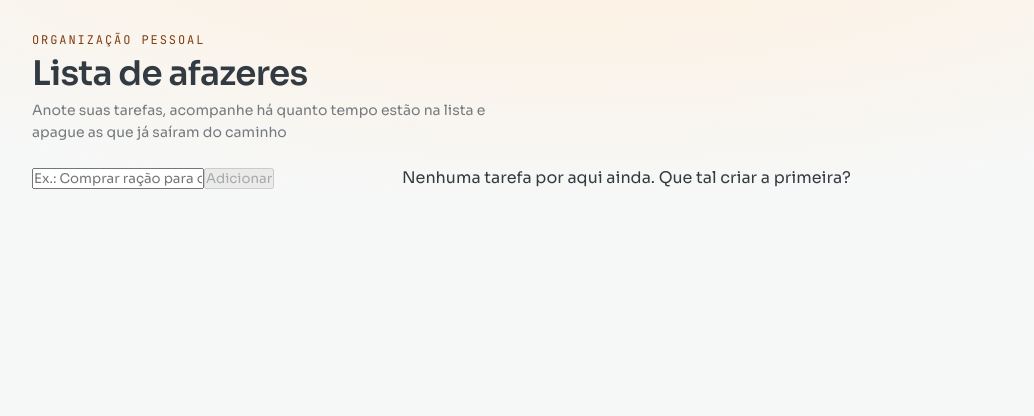
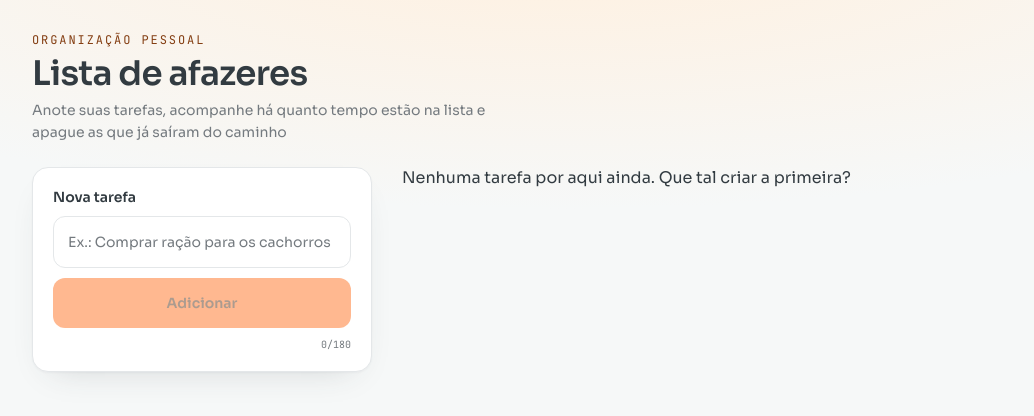
Before and after one commit to taynasales/desafio-todo-list, a React (Vite) app: page / in a window 1280 px wide. Shown: the top 416 px of the page, without its empty margins (78-1112 px from the left). Built offline with nearby package versions, Linux system fonts and the light colour scheme.

Commit message:
feat: estiliza formulario e limita titulo a 180 caracteres

```diff
--- /dev/null
+++ b/src/components/TaskForm.module.css
@@ -0,0 +1,74 @@
+.card {
+  background: var(--surface);
+  border: 1px solid var(--border);
+  border-radius: 16px;
+  padding: 20px;
+  display: flex;
+  flex-direction: column;
+  gap: 10px;
+  box-shadow:
+    0 1px 2px rgb(50 59 65 / 0.04),
+    0 14px 34px -20px rgb(50 59 65 / 0.22);
+}
+
+.label {
+  font-size: 14px;
+  font-weight: 600;
+}
+
+.input {
+  height: 52px;
+  padding: 14px 14px;
+  font-size: 14px;
+  color: var(--ink);
+  background: var(--surface);
+  border: 1px solid var(--border);
+  border-radius: 12px;
+  transition:
+    border-color 140ms ease,
+    box-shadow 140ms ease;
+}
+
+.input::placeholder {
+  color: var(--ink-soft);
+}
+
+.input:focus {
+  outline: none;
+  border-color: var(--brand);
+  box-shadow: 0 0 0 3px rgb(255 99 11 / 0.18);
+}
+
+.button {
+  height: 50px;
+  padding: 12px 20px;
+  font-size: 14px;
+  font-weight: 600;
+  color: var(--on-brand);
+  background: var(--brand);
+  border: none;
+  border-radius: 12px;
+  transition:
+    background 140ms ease,
+    transform 120ms ease;
+}
+
+.button:hover:not(:disabled) {
+  background: var(--brand-pressed);
+}
+
+.button:active:not(:disabled) {
+  transform: scale(0.985);
+}
+
+.button:disabled {
+  opacity: 0.45;
+  cursor: not-allowed;
+}
+
+.counter {
+  font-family: var(--font-mono);
+  font-size: 10px;
+  color: var(--ink-soft);
+  text-align: right;
+}
--- a/src/components/TaskForm.tsx
+++ b/src/components/TaskForm.tsx
@@ -1,4 +1,5 @@
 import { useState } from "react";
+import styles from "./TaskForm.module.css";
 
 interface TaskFormProps {
   onAddTask: (title: string) => void;
@@ -15,16 +16,24 @@ function TaskForm({ onAddTask }: TaskFormProps) {
   }
 
   return (
-    <form onSubmit={handleSubmit}>
+    <form onSubmit={handleSubmit} className={styles.card}>
+      <label className={styles.label}>Nova tarefa</label>
       <input
         type="text"
+        maxLength={180}
         placeholder="Ex.: Comprar ração para os cachorros"
         value={title}
         onChange={(event) => setTitle(event.target.value)}
+        className={styles.input}
       />
-      <button type="submit" disabled={title.trim() === ""}>
+      <button
+        type="submit"
+        disabled={title.trim() === ""}
+        className={styles.button}
+      >
         Adicionar
       </button>
+      <p className={styles.counter}>{title.length}/180</p>
     </form>
   );
 }
```
